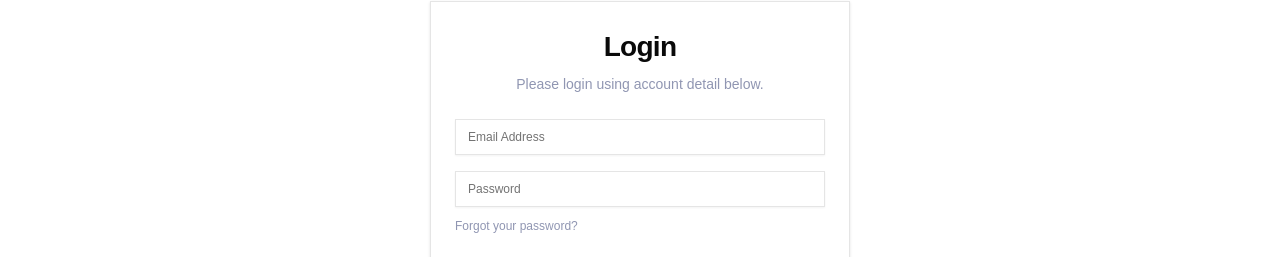
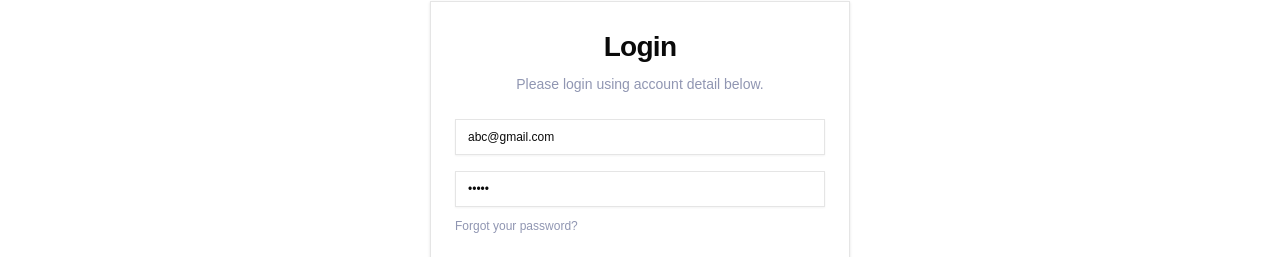
Before and after one commit to Abdullah-765/market-place, a Next.js app in the folder dynamic-marketplace/: page /login in a window 1280 px wide. Shown: the part 298-555 px from the top of the page. Built offline with nearby package versions, Linux system fonts and the light colour scheme.

Commit message:
simulating login process with hardcoded values

```diff
--- a/dynamic-marketplace/app/login/page.tsx
+++ b/dynamic-marketplace/app/login/page.tsx
@@ -117,16 +117,20 @@ const josefinSans = Josefin_Sans({
 });
 
 const LoginForm = () => {
+  const validEmail = "abc@gmail.com";
+  const validPassword = "12345";
+
   const router = useRouter();
-  const [email, setEmail] = useState("");
-  const [password, setPassword] = useState("");
+  const [email, setEmail] = useState(validEmail);
+  const [password, setPassword] = useState("12345");
   const { login, isLogin, logout } = useAuthStore();
 
   // Hardcoded credentials for testing
-  const validEmail = "abc@gmail.com";
-  const validPassword = "12345";
+
 
   const handleLogin = () => {
+    alert("This is a hard coded email & password to simulate how the login system will work (i am working on apis) :)")
+
     if (email === validEmail && password === validPassword) {
       login(); // Update Zustand state
       toast.success("Logged in successfully")
@@ -140,6 +144,8 @@ const LoginForm = () => {
   useEffect(() => {
     console.log("isLogin updated:", isLogin);
   }, [isLogin]); // Runs whenever `isLogin` changes
+
+
 
 
   return (
```
